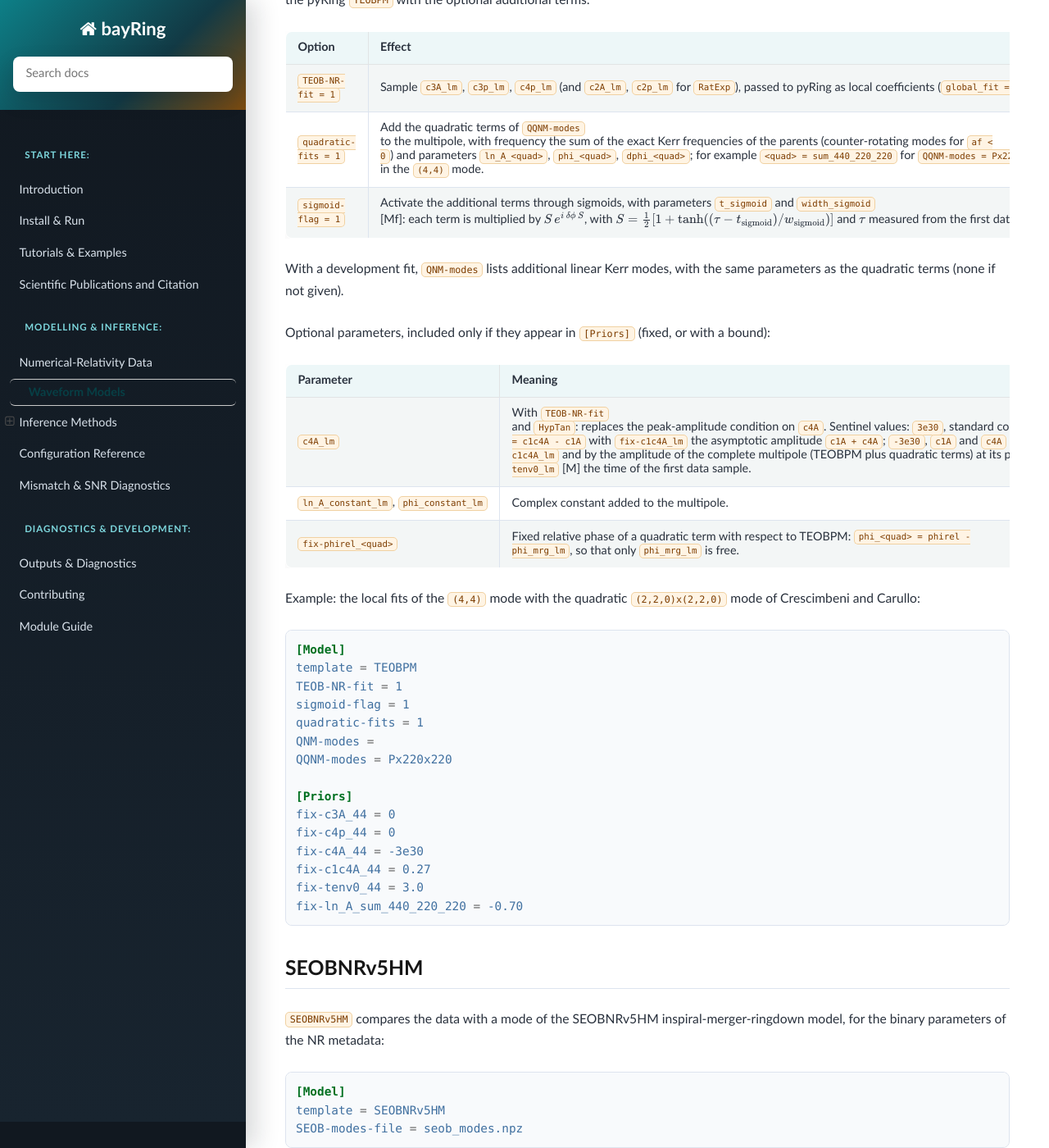
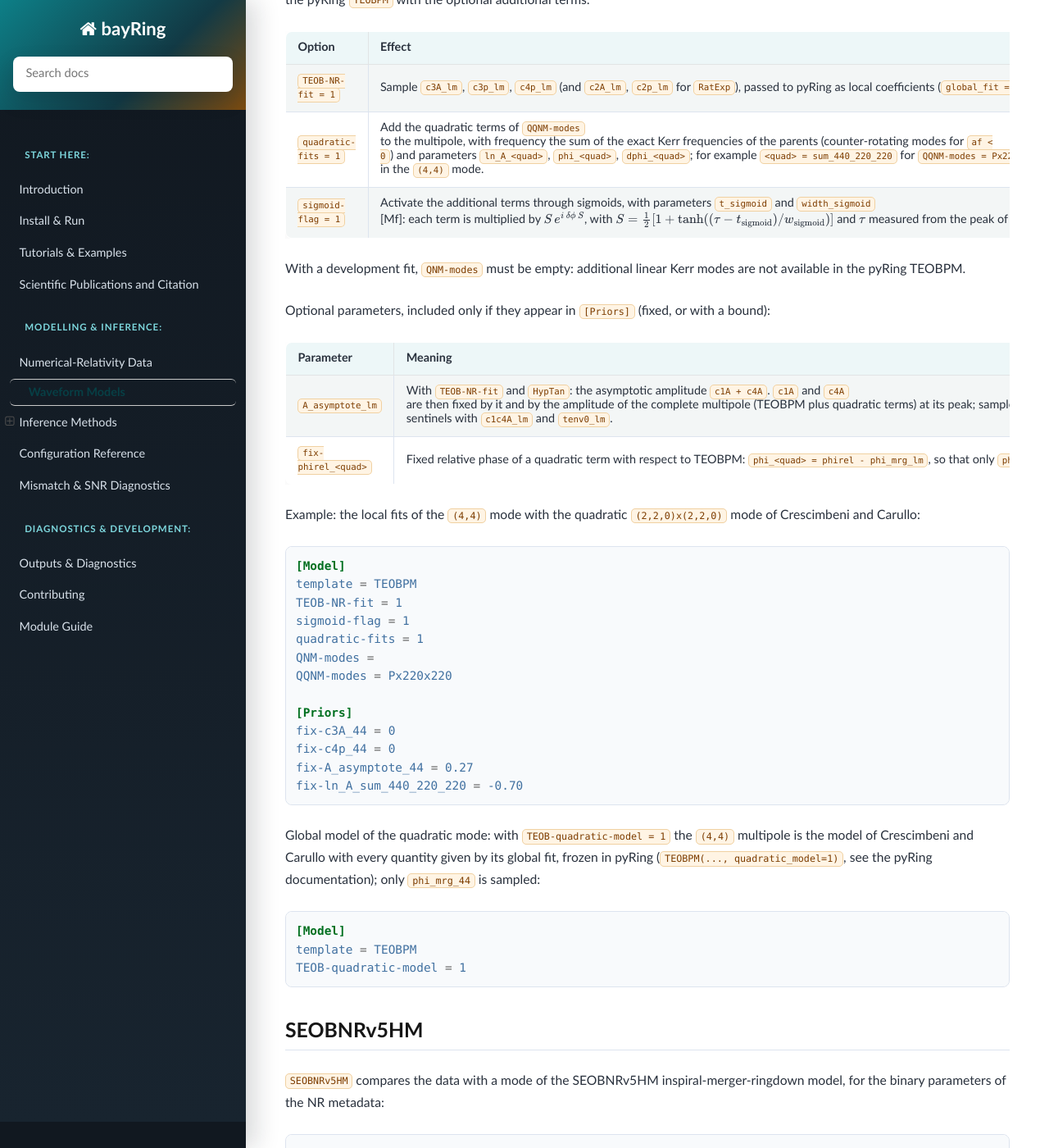
Before and after one commit to GCArullo/bayRing, a Sphinx documentation site: the page built from docs/waveform_models.rst, in a window 1280 px wide and 1400 px high, scrolled down 7632 px. Shown: the whole window at 82% size. Built offline with Sphinx 7.4.7 and the Read the Docs theme 3.1.0, drawn with Linux system fonts in a browser that asks for light colours; formulas are drawn with MathJax 3.

Commit message:
TEOBPM: new pyRing interface of the quadratic terms, frozen global model (TEOB-quadratic-model)
Follows the pyRing TEOBPM of TEOBPM_fixes + the global model of the quadratic mode (Crescimbeni and Carullo).

- The asymptotic amplitude of the multipole is A_asymptote_lm (fix-A_asymptote_lm in [Priors]), passed to pyRing as
  'A_asymptote_over_nu': with it c1A and c4A come from the asymptote and the peak amplitude of the complete multipole.
  The old c4A sentinels with c1c4A_lm and tenv0_lm, and the complex constant ln_A_constant_lm, raise an error that
  says how to update the config (A_asymptote_lm = old c1c4A_lm; the origin of the sigmoids is now the peak of the
  multipole instead of the first data sample; [NR-data] add-const for a constant).
- Additional linear modes are no longer passed (removed from pyRing); with a development fit QNM-modes must be empty.
- TEOB-quadratic-model = 1: the (4,4) multipole with the global model frozen in pyRing (quadratic_model=1), only
  phi_mrg_44 sampled (requires HypTan, TEOB-global-fit = 1, no TEOB-NR-fit, sigmoid-flag, quadratic-fits).
- Likelihood: a TEOBPM sample whose peak condition has no solution (ValueError from pyRing) gets -inf; the model is
  evaluated once per likelihood call instead of twice.
- Help and docs updated.

Checked on real configs of the paper: the frozen model equals the fixed values of the global runs to 5e-11
(also with af < 0); SEOBNRv5HM and the standard TEOBPM unchanged; with respect to the code of the paper the local and
global waveforms change only through the new origin of the sigmoid (white-noise mismatch between the two of 2e-6 and
3e-8 for the global model of SXS:BBH:1150 and 4284).

Co-Authored-By: Claude Opus 5.5 <noreply@anthropic.com>

```diff
--- a/docs/configuration_reference.rst
+++ b/docs/configuration_reference.rst
@@ -165,7 +165,7 @@ fixed values or minimization start values.
    * - ``QNM-modes``
      - ``220,221,320``
      - Linear Kerr QNM list (can be empty). For ``TEOBPM`` with a development
-       fit, additional linear modes (none if not given).
+       fit it must be empty.
    * - ``QQNM-modes``
      - empty string
      - Quadratic QNM coupling list.
@@ -210,6 +210,10 @@ fixed values or minimization start values.
      - ``0``
      - Development flag to include in TEOBPM the quadratic terms of
        ``QQNM-modes``.
+   * - ``TEOB-quadratic-model``
+     - ``0``
+     - Use the global model of the quadratic mode in the ``(4,4)`` multipole
+       of TEOBPM, frozen in pyRing: only ``phi_mrg_44`` is sampled.
    * - ``SEOB-modes-file``
      - empty string
      - Precomputed modes for the ``SEOBNRv5HM`` template; if empty, they are
--- a/docs/waveform_models.rst
+++ b/docs/waveform_models.rst
@@ -433,10 +433,10 @@ optional additional terms:
        ``t_sigmoid`` and ``width_sigmoid`` [Mf]: each term is multiplied by
        :math:`S\,e^{i\,\delta\phi\,S}`, with
        :math:`S=\frac{1}{2}[1+\tanh((\tau-t_{\rm sigmoid})/w_{\rm sigmoid})]`
-       and :math:`\tau` measured from the first data sample.
+       and :math:`\tau` measured from the peak of the multipole.
 
-With a development fit, ``QNM-modes`` lists additional linear Kerr modes, with
-the same parameters as the quadratic terms (none if not given).
+With a development fit, ``QNM-modes`` must be empty: additional linear Kerr
+modes are not available in the pyRing TEOBPM.
 
 Optional parameters, included only if they appear in ``[Priors]`` (fixed, or
 with a bound):
@@ -447,16 +447,12 @@ with a bound):
 
    * - Parameter
      - Meaning
-   * - ``c4A_lm``
-     - With ``TEOB-NR-fit`` and ``HypTan``: replaces the peak-amplitude
-       condition on ``c4A``. Sentinel values: ``3e30``, standard condition;
-       ``-1.5e30``, ``c4A = c1c4A - c1A`` with ``fix-c1c4A_lm`` the
-       asymptotic amplitude ``c1A + c4A``; ``-3e30``, ``c1A`` and ``c4A``
-       fixed by ``fix-c1c4A_lm`` and by the amplitude of the complete
-       multipole (TEOBPM plus quadratic terms) at its peak, with
-       ``fix-tenv0_lm`` [M] the time of the first data sample.
-   * - ``ln_A_constant_lm``, ``phi_constant_lm``
-     - Complex constant added to the multipole.
+   * - ``A_asymptote_lm``
+     - With ``TEOB-NR-fit`` and ``HypTan``: the asymptotic amplitude
+       ``c1A + c4A``. ``c1A`` and ``c4A`` are then fixed by it and by the
+       amplitude of the complete multipole (TEOBPM plus quadratic terms) at its
+       peak; samples without a solution are rejected. It replaces the old
+       ``c4A`` sentinels with ``c1c4A_lm`` and ``tenv0_lm``.
    * - ``fix-phirel_<quad>``
      - Fixed relative phase of a quadratic term with respect to TEOBPM:
        ``phi_<quad> = phirel - phi_mrg_lm``, so that only ``phi_mrg_lm`` is
@@ -478,10 +474,19 @@ Example: the local fits of the ``(4,4)`` mode with the quadratic
    [Priors]
    fix-c3A_44 = 0
    fix-c4p_44 = 0
-   fix-c4A_44 = -3e30
-   fix-c1c4A_44 = 0.27
-   fix-tenv0_44 = 3.0
+   fix-A_asymptote_44 = 0.27
    fix-ln_A_sum_440_220_220 = -0.70
+
+Global model of the quadratic mode: with ``TEOB-quadratic-model = 1`` the
+``(4,4)`` multipole is the model of Crescimbeni and Carullo with every quantity
+given by its global fit, frozen in pyRing (``TEOBPM(..., quadratic_model=1)``,
+see the pyRing documentation); only ``phi_mrg_44`` is sampled:
+
+.. code-block:: ini
+
+   [Model]
+   template = TEOBPM
+   TEOB-quadratic-model = 1
 
 SEOBNRv5HM
 ~~~~~~~~~~
```
Also changed, not shown: 4 other files.
